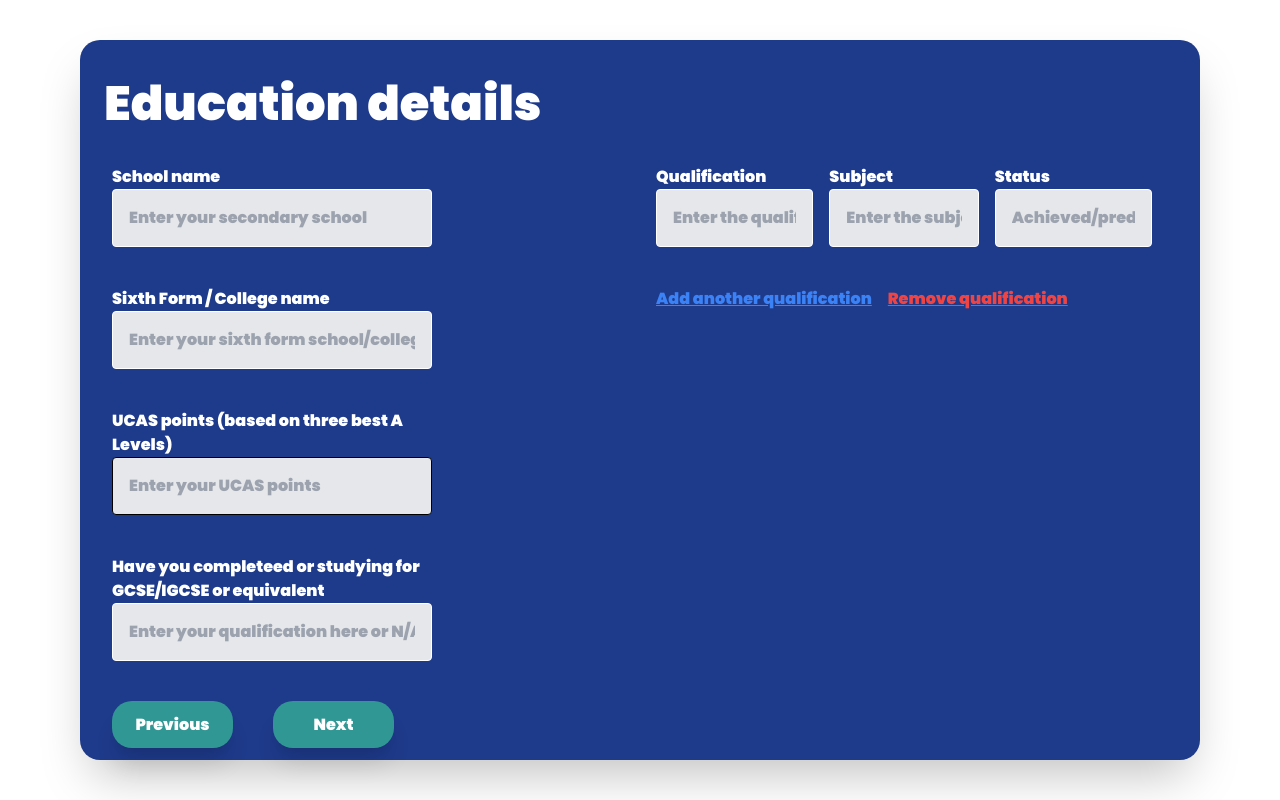
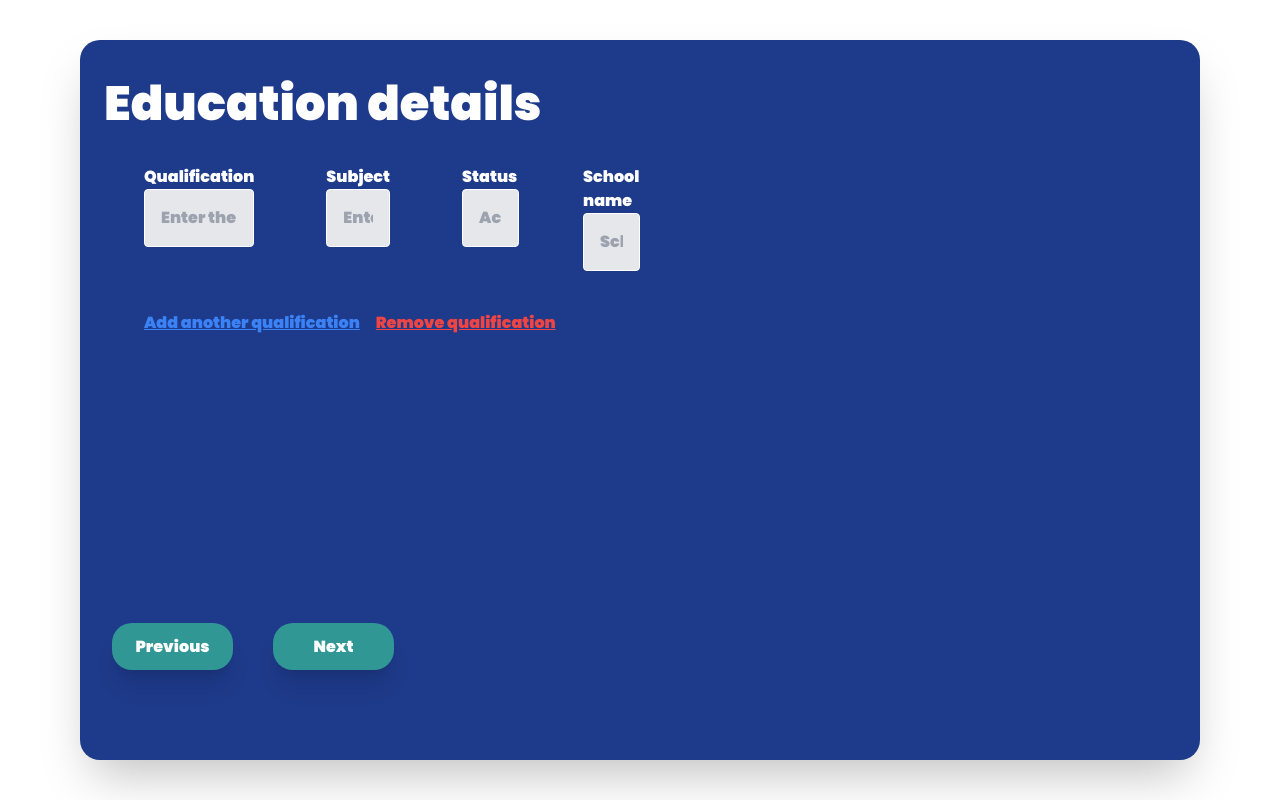
Before and after one commit to AshrafAKRahman/bridging_barriers, a Next.js app: page /Education in a window 1280 px wide. Built offline with nearby package versions, Linux system fonts and the light colour scheme.

Commit message:
education page redone

```diff
--- a/pages/Education.jsx
+++ b/pages/Education.jsx
@@ -24,7 +24,7 @@ const Education = () => {
     if (qualifications.length < 5) {
       setQualifications([
         ...qualifications,
-        { qualification: "", subject: "", status: "" },
+        { qualification: "", subject: "", status: "", schoolname: "" },
       ]);
     } else {
       alert("You can add up to 5 qualifications only");
@@ -47,8 +47,104 @@ const Education = () => {
           title="Education details"
         />
       </div>
-      <div className="flex mt-20">
-        <div className="md:w-1/3 pr-8">
+      <div className="flex mt-20"></div>
+      <div className="md:w-1/2 pl-8 mt-0 ">
+        {qualifications.map((qualification, index) => (
+          <div key={index} className="flex justify-between mb-4">
+            <div className="w-1/3 pr-2 mr-14">
+              <label className="text-white" htmlFor={`qualification-${index}`}>
+                Qualification
+              </label>
+              <input
+                className="bg-gray-200 rounded py-4 px-4 text-gray-700 border border-white w-full"
+                type="text"
+                placeholder="Enter the qualification"
+                value={qualification.qualification}
+                onChange={(e) =>
+                  handleQualificationChange(
+                    index,
+                    "qualification",
+                    e.target.value
+                  )
+                }
+              />
+            </div>
+            <div className="w-1/3 px-2 mr-14">
+              <label className="text-white" htmlFor={`subject-${index}`}>
+                Subject
+              </label>
+              <input
+                className="bg-gray-200 rounded py-4 px-4 text-gray-700 border border-white w-full"
+                type="text"
+                placeholder="Enter the subject"
+                value={qualification.subject}
+                onChange={(e) =>
+                  handleQualificationChange(index, "subject", e.target.value)
+                }
+              />
+            </div>
+            <div className="w-1/3 pl-2 mr-14">
+              <label className="text-white" htmlFor={`status-${index}`}>
+                Status
+              </label>
+              <input
+                className="bg-gray-200 rounded py-4 px-4 text-gray-700 border border-white w-full"
+                type="text"
+                placeholder="Achieved/predicted"
+                value={qualification.status}
+                onChange={(e) =>
+                  handleQualificationChange(index, "status", e.target.value)
+                }
+              />
+            </div>
+
+            <div className="w-1/3 pl-2">
+              <label className="text-white" htmlFor={`schoolname-${index}`}>
+                School name
+              </label>
+              <input
+                className="bg-gray-200 rounded py-4 px-4 text-gray-700 border border-white w-full"
+                type="text"
+                placeholder="School achieved grade at"
+                value={qualification.schoolname}
+                onChange={(e) =>
+                  handleQualificationChange(index, "schoolname", e.target.value)
+                }
+              />
+            </div>
+          </div>
+        ))}
+        <div className="mt-10 flex items-center">
+          <button
+            className="text-blue-500 underline mr-4"
+            onClick={(e) => addQualification(e)}
+          >
+            Add another qualification
+          </button>
+          <button
+            className="text-red-500 underline"
+            onClick={(e) => removeQualification(e)}
+          >
+            Remove qualification
+          </button>
+        </div>
+      </div>
+      <div className="mt-72">
+        <Link className="mr-10" href="/CreateProfileTwo">
+          <NormalButton text="Previous" />
+        </Link>
+        <Link href="/CreateProfileThree">
+          <NormalButton text="Next" />
+        </Link>
+      </div>
+    </Form>
+  );
+};
+
+export default Education;
+
+{
+  /* <div className="md:w-1/3 pr-8">
 <div className="mb-10">
 <label className="text-white" htmlFor="inline-name">
 School name
@@ -96,88 +192,6 @@ const Education = () => {
         value={gcse}
         onChange={(e) => setGcse(e.target.value)}
       />
-            <div className="mt-10">
-              <Link className="mr-10" href="/CreateProfileTwo">
-                <NormalButton text="Previous" />
-              </Link>
-              <Link href="/CreateProfileThree">
-                <NormalButton text="Next" />
-              </Link>
     </div>
-          </div>
-        </div>
-        <div className="md:w-1/2 pl-8 mt-0 ml-40">
-          {qualifications.map((qualification, index) => (
-            <div key={index} className="flex justify-between mb-4">
-              <div className="w-1/3 pr-2">
-                <label
-                  className="text-white"
-                  htmlFor={`qualification-${index}`}
-                >
-                  Qualification
-                </label>
-                <input
-                  className="bg-gray-200 rounded py-4 px-4 text-gray-700 border border-white w-full"
-                  type="text"
-                  placeholder="Enter the qualification"
-                  value={qualification.qualification}
-                  onChange={(e) =>
-                    handleQualificationChange(
-                      index,
-                      "qualification",
-                      e.target.value
-                    )
+</div> */
 }
-                />
-              </div>
-              <div className="w-1/3 px-2">
-                <label className="text-white" htmlFor={`subject-${index}`}>
-                  Subject
-                </label>
-                <input
-                  className="bg-gray-200 rounded py-4 px-4 text-gray-700 border border-white w-full"
-                  type="text"
-                  placeholder="Enter the subject"
-                  value={qualification.subject}
-                  onChange={(e) =>
-                    handleQualificationChange(index, "subject", e.target.value)
-                  }
-                />
-              </div>
-              <div className="w-1/3 pl-2">
-                <label className="text-white" htmlFor={`status-${index}`}>
-                  Status
-                </label>
-                <input
-                  className="bg-gray-200 rounded py-4 px-4 text-gray-700 border border-white w-full"
-                  type="text"
-                  placeholder="Achieved/predicted"
-                  value={qualification.status}
-                  onChange={(e) =>
-                    handleQualificationChange(index, "status", e.target.value)
-                  }
-                />
-              </div>
-            </div>
-          ))}
-          <div className="mt-10 flex items-center">
-            <button
-              className="text-blue-500 underline mr-4"
-              onClick={(e) => addQualification(e)}
-            >
-              Add another qualification
-            </button>
-            <button
-              className="text-red-500 underline"
-              onClick={(e) => removeQualification(e)}
-            >
-              Remove qualification
-            </button>
-          </div>
-        </div>
-      </div>
-    </Form>
-  );
-};
-
-export default Education;
```
Lines whose indentation alone changed are shown as unchanged.
